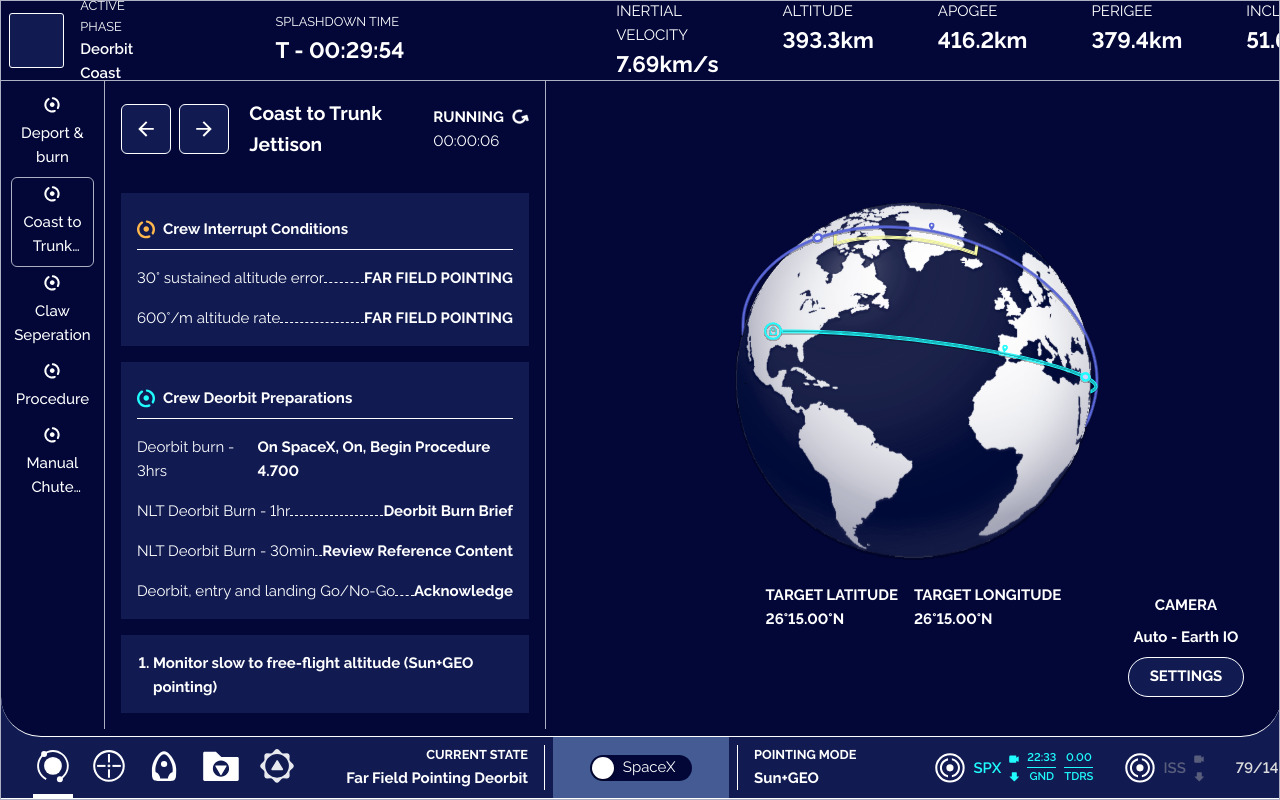
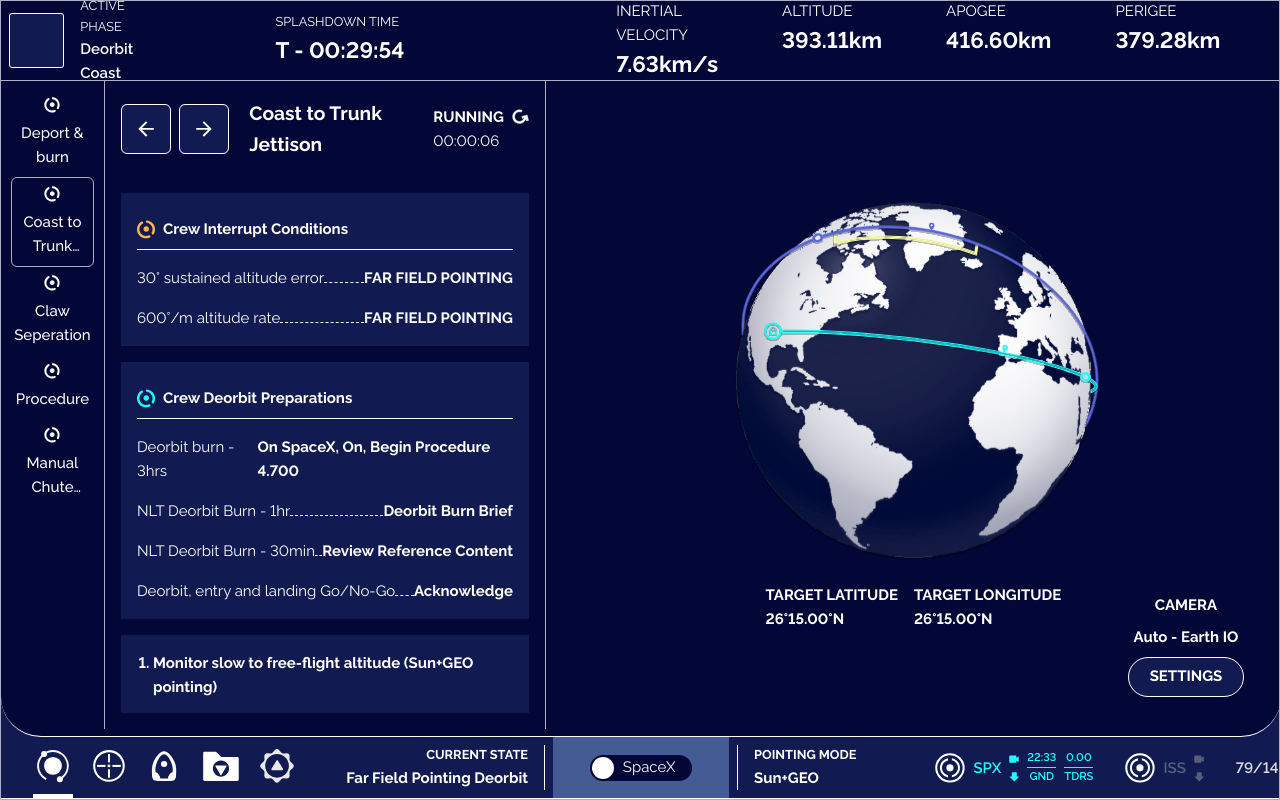
Before and after one commit to MePhew-GonteQ-Industries/his-prezentacja, a Vue app in the folder ui/: page / in a window 1280 px wide. Built offline with nearby package versions, Linux system fonts and the light colour scheme; some icons are missing.

Commit message:
Get the header moving

```diff
--- a/ui/src/components/panel/TheHeader.vue
+++ b/ui/src/components/panel/TheHeader.vue
@@ -6,6 +6,15 @@
 const counterTargetT = ref(1800);
 
 const targetT = ref();
+const interialVelocity = ref(69);
+const altitude = ref(32);
+const apogee = ref(25);
+const perigee = ref(47);
+const inclination = ref(62);
+
+const getRandomNumber = (min: number, max: number) => {
+  return Math.floor(Math.random() * (max - min) + min);
+};
 
 const changeTargetT = () => {
   if (counterTargetT.value > 0) {
@@ -33,9 +42,19 @@
   targetT.value = (`${hour}:${min}:${sec}`);
 };
 
+const changeData = () => {
+  interialVelocity.value = getRandomNumber(0, 100);
+  altitude.value = getRandomNumber(0, 100);
+  apogee.value = getRandomNumber(0, 100);
+  perigee.value = getRandomNumber(0, 100);
+  inclination.value = getRandomNumber(0, 100);
+};
+
 changeTargetT();
+changeData();
 
 setInterval(changeTargetT, 1000);
+setInterval(changeData, 2500);
 </script>
 
 <template>
@@ -52,23 +71,23 @@
     <div class="orbit-data-container">
       <div class="orbit-data">
         <p class="data-title">Inertial velocity</p>
-        <p class="data-content">7.69km/s</p>
+        <p class="data-content">7.{{ interialVelocity }}km/s</p>
       </div>
       <div class="orbit-data">
         <p class="data-title">Altitude</p>
-        <p class="data-content">393.3km</p>
+        <p class="data-content">393.{{ altitude }}km</p>
       </div>
       <div class="orbit-data">
         <p class="data-title">Apogee</p>
-        <p class="data-content">416.2km</p>
+        <p class="data-content">416.{{ apogee }}km</p>
       </div>
       <div class="orbit-data">
         <p class="data-title">Perigee</p>
-        <p class="data-content">379.4km</p>
+        <p class="data-content">379.{{ perigee }}km</p>
       </div>
       <div class="orbit-data">
         <p class="data-title">Inclination</p>
-        <p class="data-content">51.62°</p>
+        <p class="data-content">51.{{ inclination }}°</p>
       </div>
     </div>
   </header>
```
Also changed, not shown: ui/src/components/panel/pages/TheHomePage.vue (+6 -11 lines).
